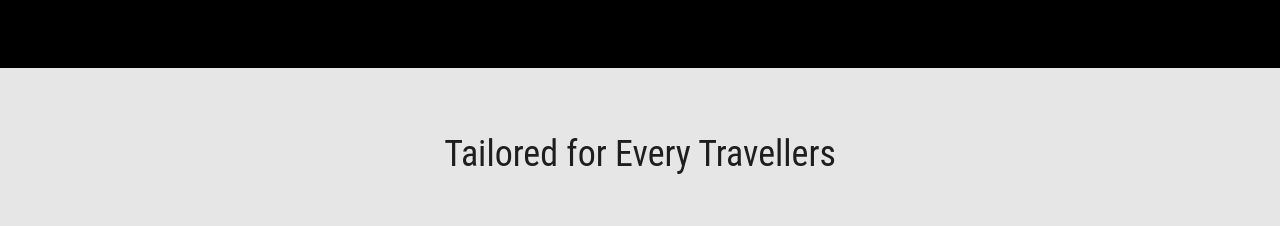
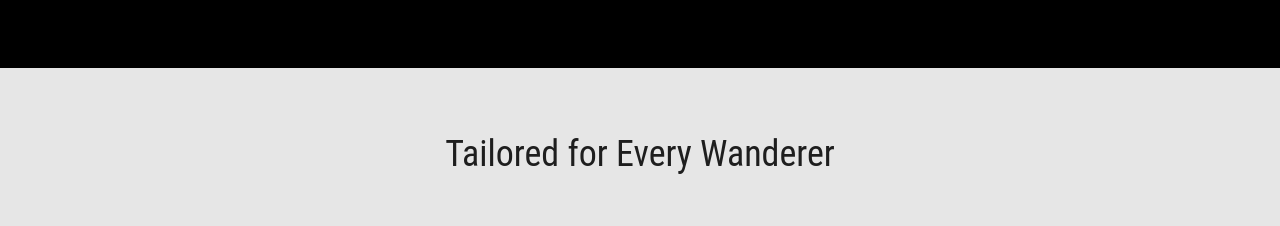
Before and after one commit to khai-rule/Wandermore, a React (Vite) app in the folder client/: page / in a window 1280 px wide. Shown: the part 1840-2066 px from the top of the page. Built offline with nearby package versions, Linux system fonts and the light colour scheme.

Commit message:
slight copyright edit on TypesOfTrip.jsx

```diff
--- a/client/src/components/TypesOfTrip.jsx
+++ b/client/src/components/TypesOfTrip.jsx
@@ -90,7 +90,7 @@ export default function ProductCategories() {
   return (
     <Container component="section" sx={{ pt: 8, pb: 4, bgcolor:"secondary.light" }} maxWidth={false}>
       <Typography variant="h4" align="center" component="h2">
-        Tailored for Every Travellers
+        Tailored for Every Wanderer
       </Typography>
       <Box sx={{ my: 8, display: 'flex', flexWrap: 'wrap', justifyContent:"center"}}>
         {images.map((image) => (
```
